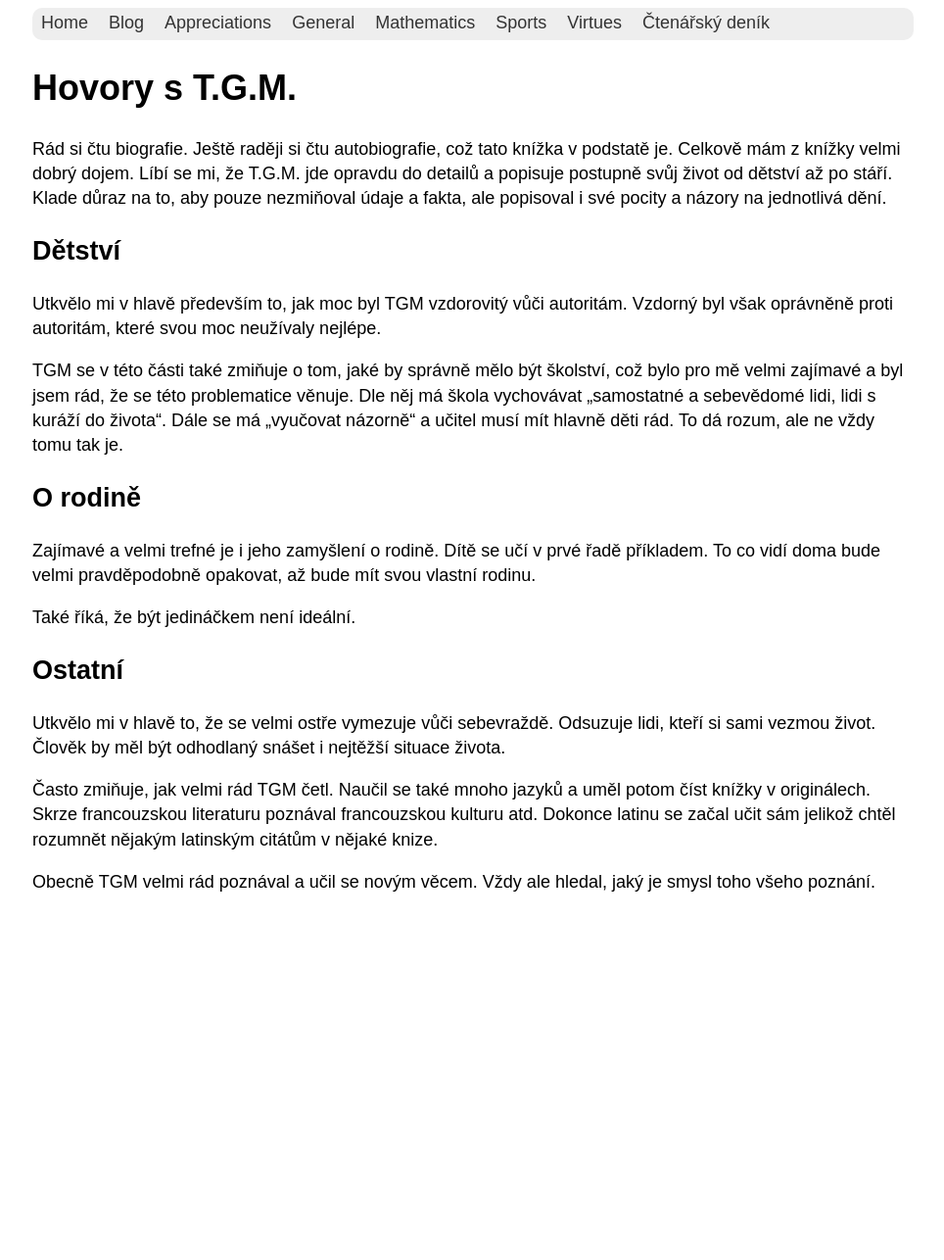
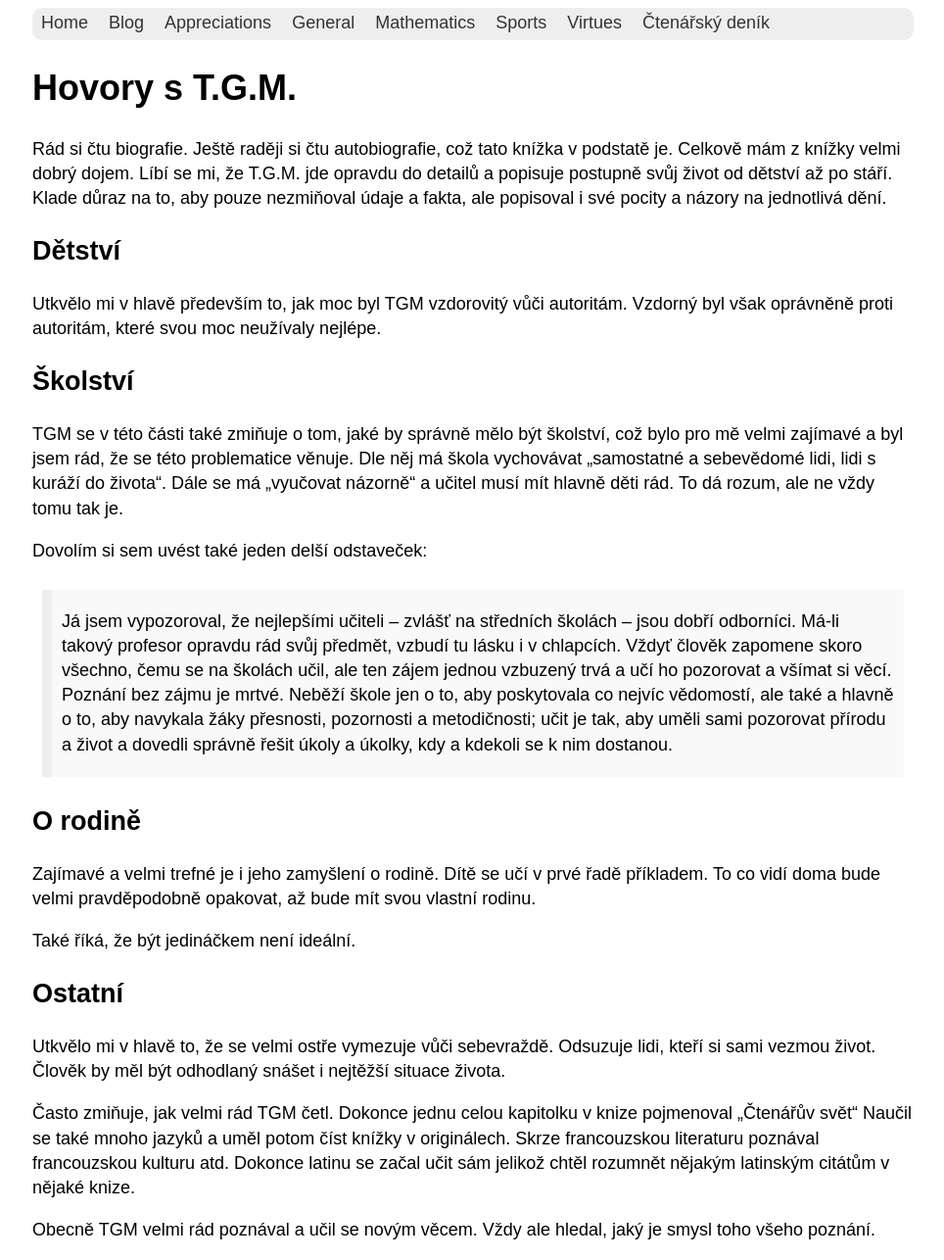
Before and after one commit to hartmaj2/hartmaj2.github.io, a Jekyll site: the page built from _books/hovory-tgm.md, in a window 1280 px wide. Shown: the whole page at 98% size, without its empty margins (157-1121 px from the left). Built offline with Jekyll 4.4.1, drawn with Linux system fonts in a browser that asks for light colours; before the commit the page ends 931 px from its top, so only the background shows below that.

Commit message:
Update hovory s TGM

```diff
--- a/_books/hovory-tgm.md
+++ b/_books/hovory-tgm.md
@@ -14,7 +14,22 @@ Rád si čtu biografie. Ještě raději si čtu autobiografie, což tato knížk
 
 Utkvělo mi v hlavě především to, jak moc byl TGM vzdorovitý vůči autoritám. Vzdorný byl však oprávněně proti autoritám, které svou moc neužívaly nejlépe.
 
+## Školství
+
 TGM se v této části také zmiňuje o tom, jaké by správně mělo být školství, což bylo pro mě velmi zajímavé a byl jsem rád, že se této problematice věnuje. Dle něj má škola vychovávat „samostatné a sebevědomé lidi, lidi s kuráží do života“. Dále se má „vyučovat názorně“ a učitel musí mít hlavně děti rád. To dá rozum, ale ne vždy tomu tak je.
+
+Dovolím si sem uvést také jeden delší odstaveček:
+
+> Já jsem vypozoroval, že nejlepšími učiteli – zvlášť na středních
+školách – jsou dobří odborníci. Má-li takový profesor opravdu rád
+svůj předmět, vzbudí tu lásku i v chlapcích. Vždyť člověk zapomene
+skoro všechno, čemu se na školách učil, ale ten zájem jednou
+vzbuzený trvá a učí ho pozorovat a všímat si věcí. Poznání bez
+zájmu je mrtvé. Neběží škole jen o to, aby poskytovala co nejvíc
+vědomostí, ale také a hlavně o to, aby navykala žáky přesnosti,
+pozornosti a metodičnosti; učit je tak, aby uměli sami pozorovat
+přírodu a život a dovedli správně řešit úkoly a úkolky, kdy a
+kdekoli se k nim dostanou.
 
 ## O rodině
 
@@ -26,6 +41,6 @@ Také říká, že být jedináčkem není ideální.
 
 Utkvělo mi v hlavě to, že se velmi ostře vymezuje vůči sebevraždě. Odsuzuje lidi, kteří si sami vezmou život. Člověk by měl být odhodlaný snášet i nejtěžší situace života.
 
-Často zmiňuje, jak velmi rád TGM četl. Naučil se také mnoho jazyků a uměl potom číst knížky v originálech. Skrze francouzskou literaturu poznával francouzskou kulturu atd. Dokonce latinu se začal učit sám jelikož chtěl rozumnět nějakým latinským citátům v nějaké knize.
+Často zmiňuje, jak velmi rád TGM četl. Dokonce jednu celou kapitolku v knize pojmenoval „Čtenářův svět“ Naučil se také mnoho jazyků a uměl potom číst knížky v originálech. Skrze francouzskou literaturu poznával francouzskou kulturu atd. Dokonce latinu se začal učit sám jelikož chtěl rozumnět nějakým latinským citátům v nějaké knize.
 
 Obecně TGM velmi rád poznával a učil se novým věcem. Vždy ale hledal, jaký je smysl toho všeho poznání.
```
